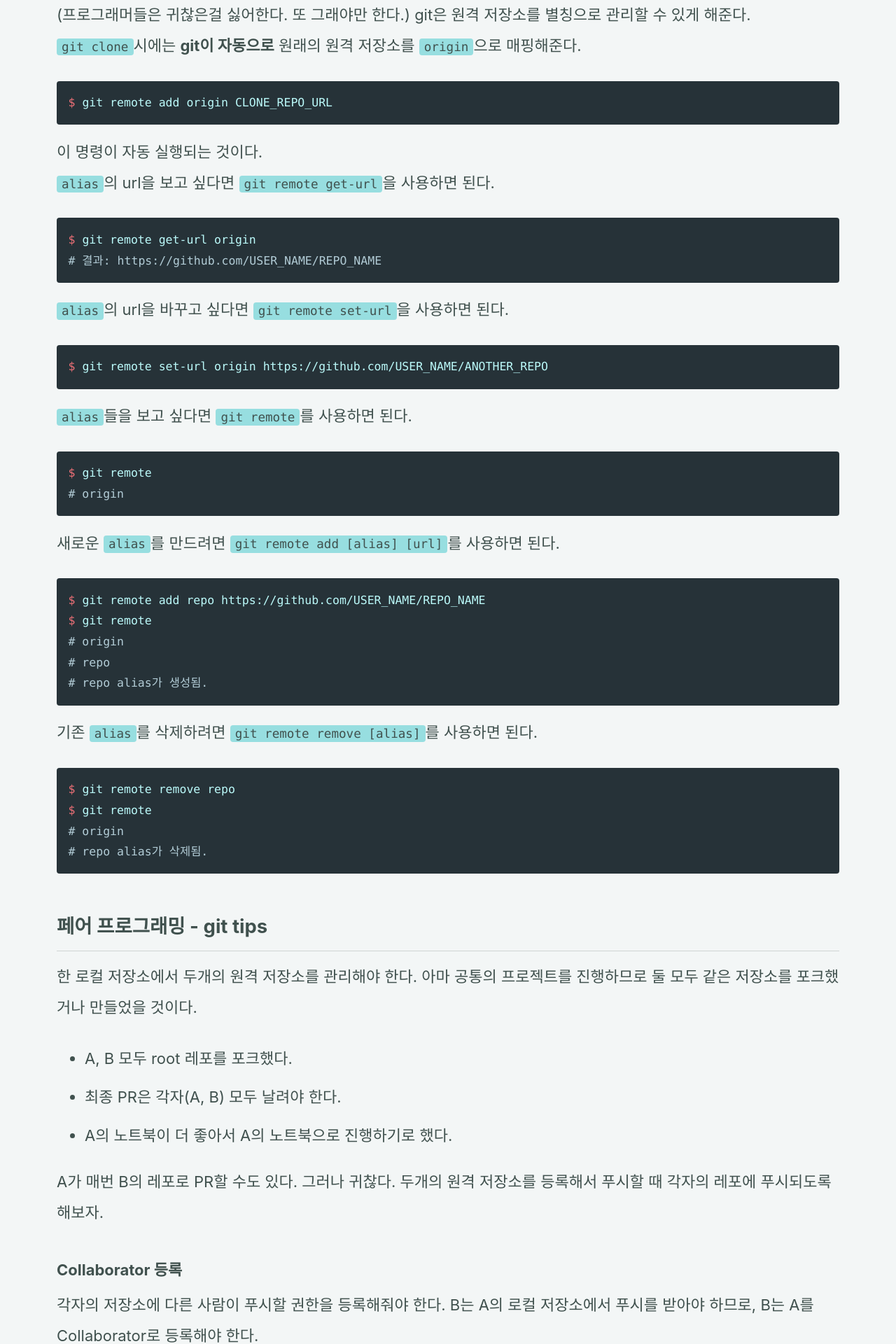
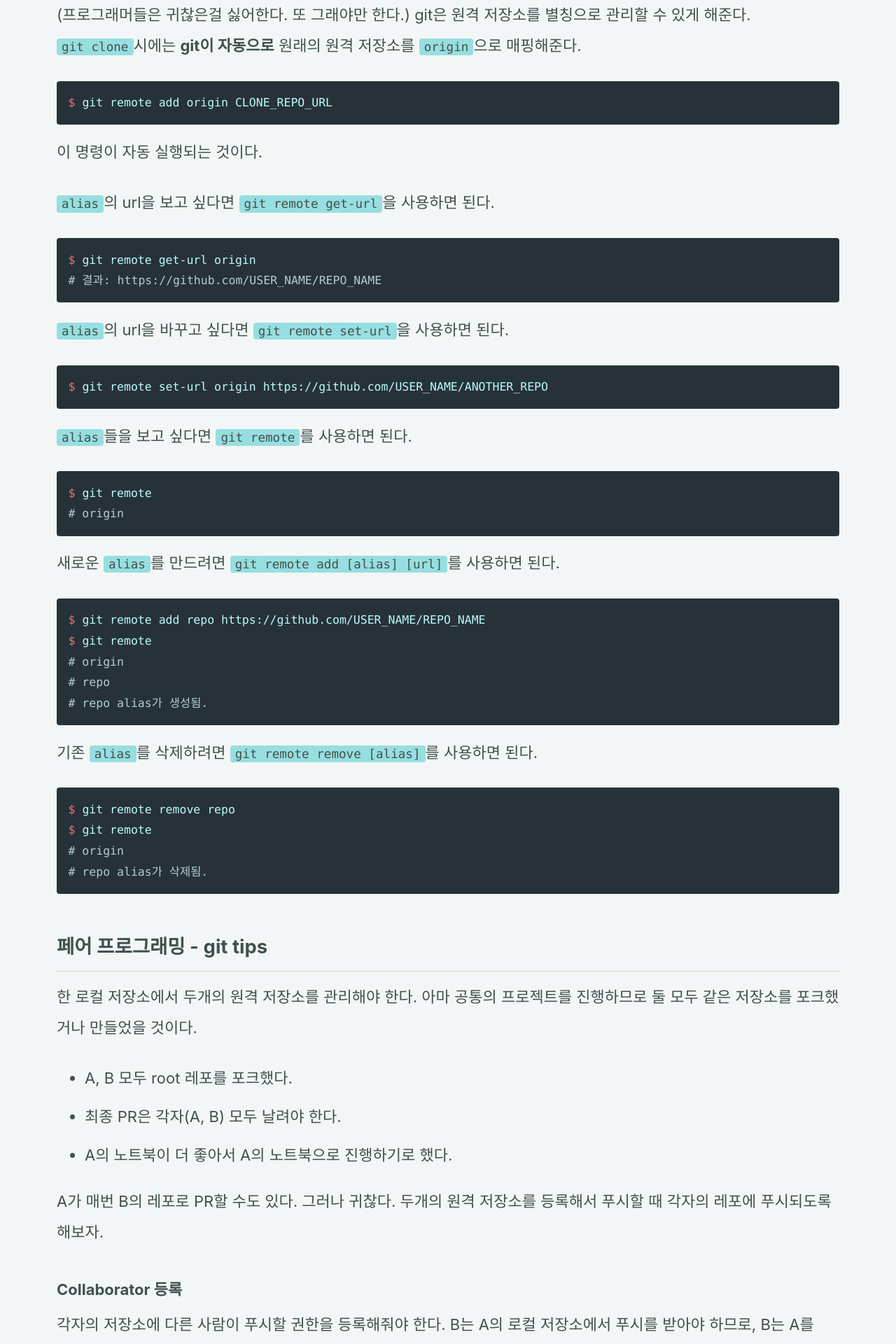
Before and after one commit to andole87/andole87.github.io, a Jekyll site: the page built from _posts/2019-05-12-pair-git.md, in a window 1280 px wide. Shown: the part 902-2822 px from the top of the page at 70% size. Built offline with Jekyll 4.4.1, drawn with Linux system fonts in a browser that asks for light colours; cached includes are drawn as plain includes; comment, search, counter and statistics services are not loaded.

````diff
--- a/_posts/2019-05-12-pair-git.md
+++ b/_posts/2019-05-12-pair-git.md
@@ -32,8 +32,9 @@ $ git push [origin] [master]
 ```bash
 $ git remote add origin CLONE_REPO_URL
 ```
+이 명령이 자동 실행되는 것이다.
 
-이 명령이 자동 실행되는 것이다.
+
 `alias`의 url을 보고 싶다면 `git remote get-url`을 사용하면 된다.
 
 ```bash
@@ -41,11 +42,13 @@ $ git remote get-url origin
 # 결과: https://github.com/USER_NAME/REPO_NAME
 ```
 
+
 `alias`의 url을 바꾸고 싶다면 `git remote set-url`을 사용하면 된다.
 
 ```bash
 $ git remote set-url origin https://github.com/USER_NAME/ANOTHER_REPO
 ```
+
 
 `alias`들을 보고 싶다면 `git remote`를 사용하면 된다.
 
@@ -53,6 +56,7 @@ $ git remote set-url origin https://github.com/USER_NAME/ANOTHER_REPO
 $ git remote
 # origin
 ```
+
 
 새로운 `alias`를 만드려면 `git remote add [alias] [url]`를 사용하면 된다.
 
@@ -63,6 +67,7 @@ $ git remote
 # repo
 # repo alias가 생성됨.
 ```
+
 
 기존 `alias`를 삭제하려면 `git remote remove [alias]`를 사용하면 된다.
 
````
